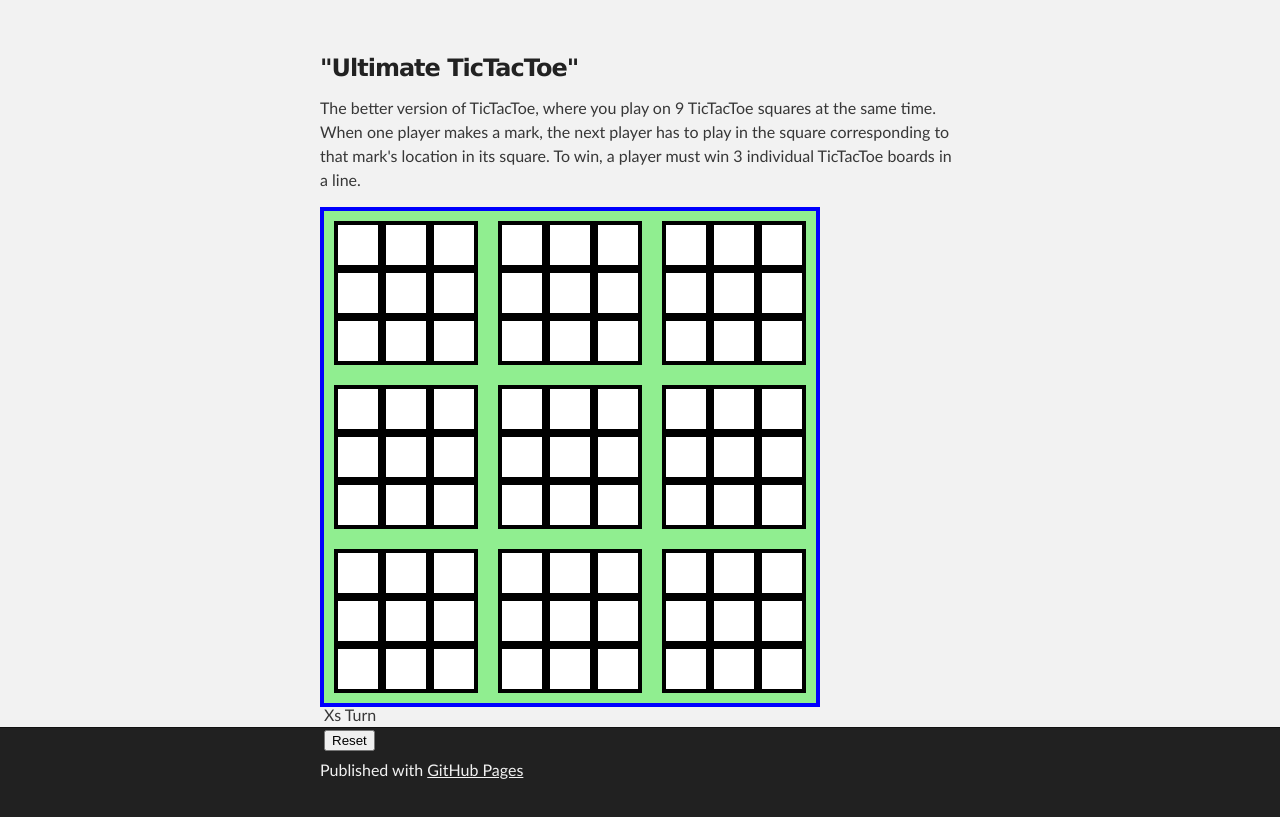
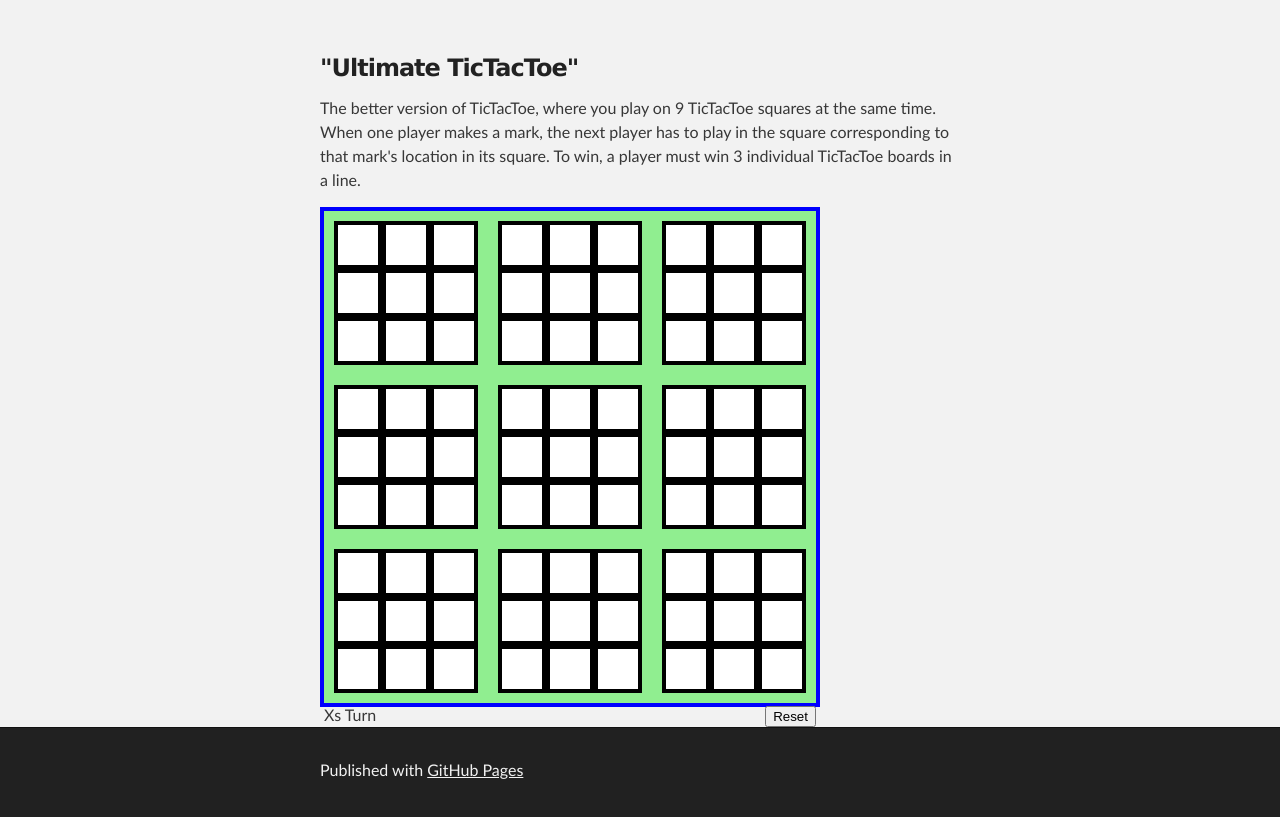
Before and after one commit to Zipx777/Zipx777.github.io, a PHP site: page / in a window 1280 px wide. Shown: the part 210-1027 px from the top of the page. Run offline with PHP 8.4, Linux system fonts and the light colour scheme; some libraries are stand-ins or nearby versions.

Commit message:
turnIndicator and reset ids

```diff
--- a/stylesheets/stylesheet.css
+++ b/stylesheets/stylesheet.css
@@ -483,3 +483,11 @@ Small Device Styles
   font-weight: bold;
   text-align: center;
 }
+
+#turnDisplay {
+  float: left;
+}
+
+#resetButtonDiv {
+  float: right;
+}
```
